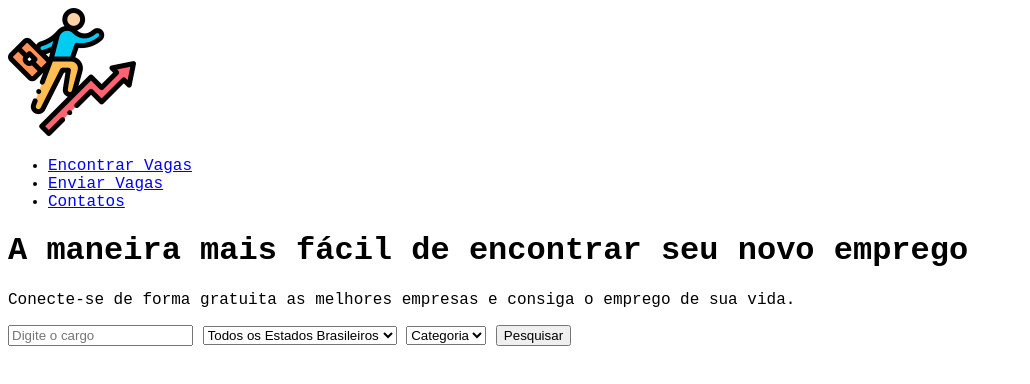
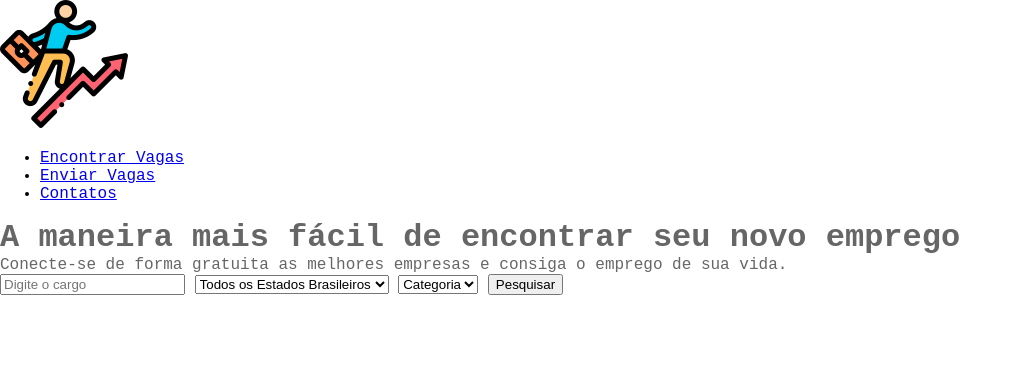
Before and after one commit to Edivansanto5/JoibFinder, a plain HTML site: page index.html in a window 1280 px wide. Shown: the whole page, without its empty margins (0-1030 px from the left). Drawn offline with Linux system fonts and the light colour scheme.

Commit message:
estilizando as cores dos elementos dos titulos e de paragrafos

```diff
--- a/css/style.css
+++ b/css/style.css
@@ -2,3 +2,10 @@ html{
     font-family: 'Courier New', Courier, monospace;
 
 }
+body{
+    margin: 0px;
+}
+h1,h2,h3,h4,h5,h6,p,span{
+    margin: 0px;
+    color: #666;
+}
```
